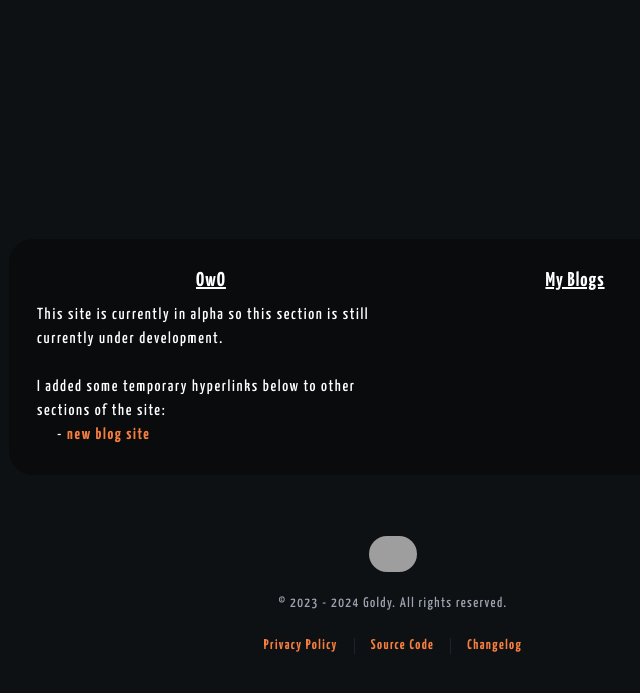
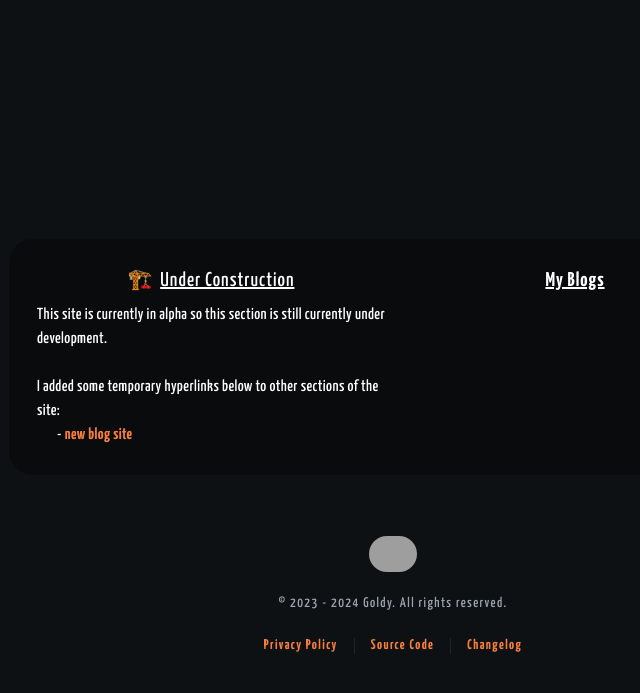
Before and after one commit to THEGOLDENPRO/devgoldy.xyz, a FastAPI app: template templates/index.html in a window 1280 px wide. Shown: the top 693 px of the page, without its empty margins (247-887 px from the left). Run offline with FastAPI, Linux system fonts and the light colour scheme; the template is opened without the code that fills it, so the values that code supplies are empty; style sheets or scripts are compiled from the project's sources; parts of the project's set-up code (start-up, migrations or seed data) failed here and were passed over; grey boxes are pictures that could not be loaded.

Commit message:
feat: improved spacing in home page

```diff
--- a/templates/index.html
+++ b/templates/index.html
@@ -9,7 +9,7 @@
 {% endblock %}
 
 {% block body %}
-<body class="m-0 text-white bg-goldyDarky font-YanoneKaffeesatz tracking-widest">
+<body class="m-0 text-white bg-goldyDarky font-YanoneKaffeesatz tracking-wide">
 
     {% if status is not none %}
     <div class="bg-goldyOrangy bg-opacity-50 w-fit px-10 mobile:px-2 rounded-xl rounded-t-none mobile:rounded-none mx-auto select-none">
@@ -17,7 +17,7 @@
     </div>
     {% endif %}
 
-    <div class="grid grid-cols-3 gap-4 mobile:grid-cols-1 w-2/4 tablet:w-3/4 mobile:w-full mx-auto mt-5 select-none">
+    <div class="grid grid-cols-3 gap-4 mobile:grid-cols-1 w-2/4 tablet:w-3/4 mobile:w-full mx-auto mt-5 select-none tracking-widest">
 
         <div class="hidden mobile:block select-none">
             <figure>
@@ -63,7 +63,10 @@
         <div class="grid grid-cols-2 mobile:grid-cols-1">
 
             <div class="p-2">
-                <h2 class="underline text-xl text-center font-bold mb-2">OwO</h2>
+                <div class="text-xl text-center font-bold mb-2">
+                    <span class="pr-1">🏗️</span>
+                    <h2 class="inline underline">Under Construction</h2>
+                </div>
 
                 <p>This site is currently in alpha so this section is still currently under development. </p>
 
```
